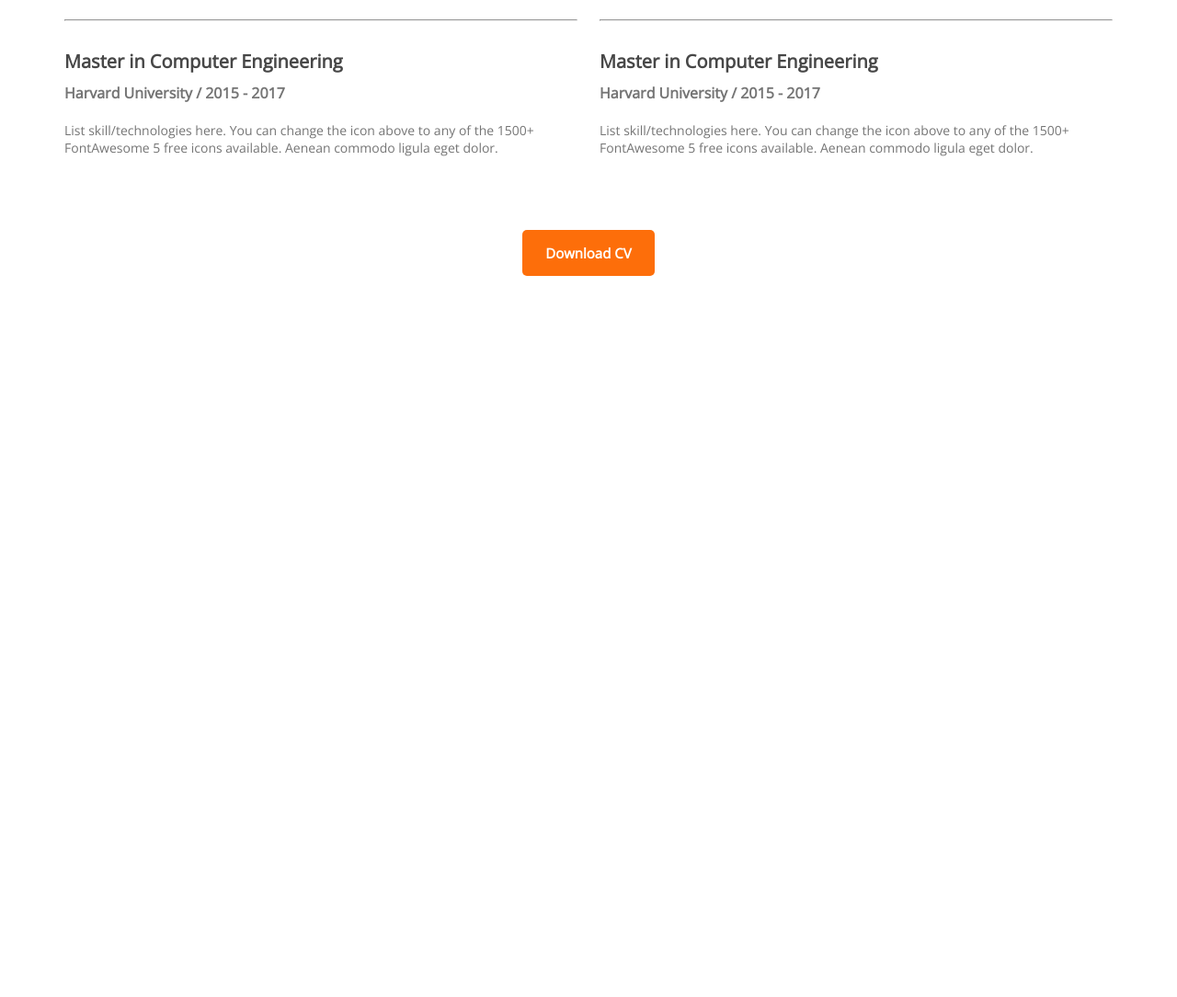
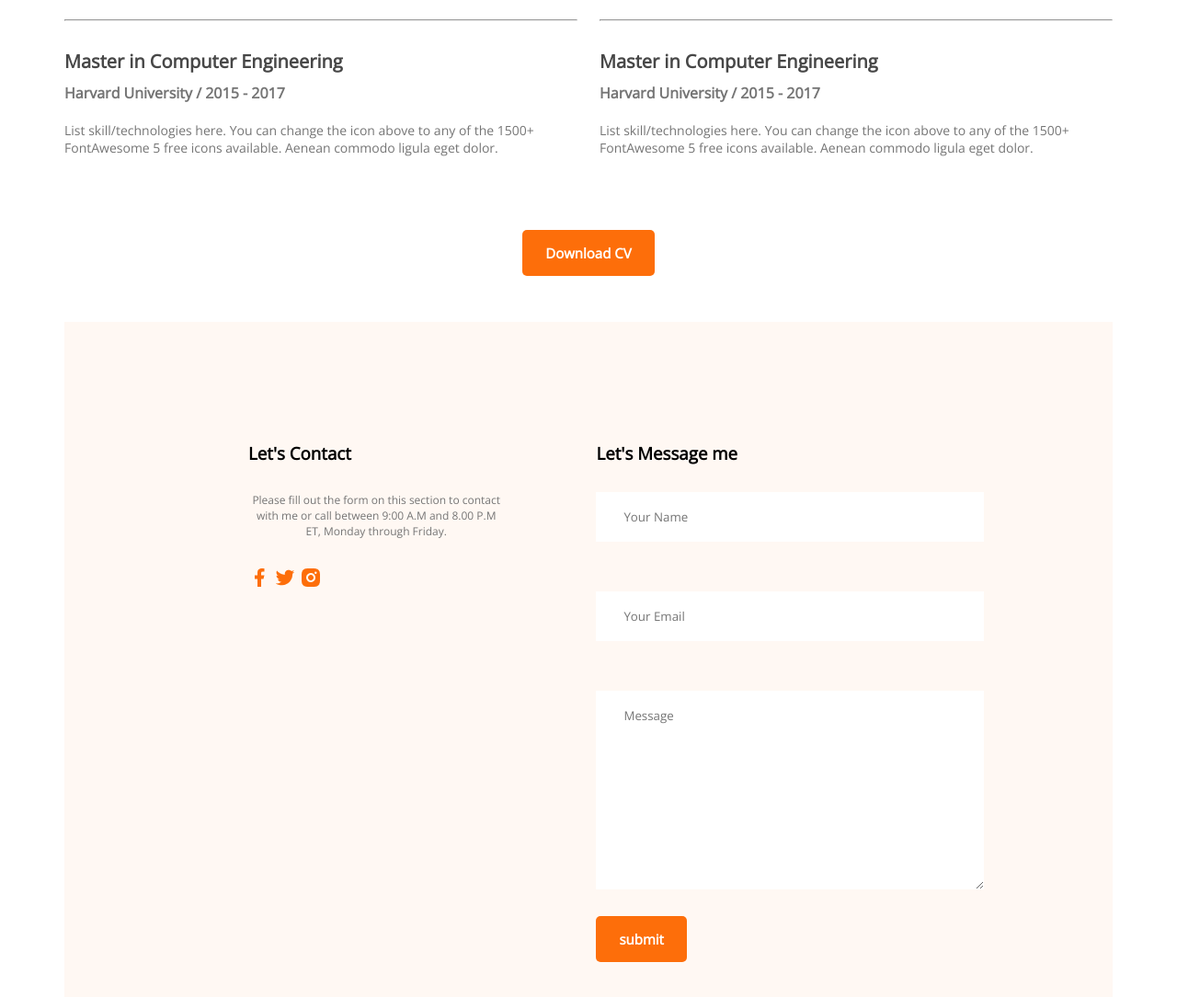
Before and after one commit to imtiaj142/first.portfolio, a plain HTML site: page index.html in a window 1280 px wide. Shown: the part 2594-3678 px from the top of the page at 92% size. Before the commit the page ends 2894 px from the top, so only its background shows below. Drawn offline with nearby package versions, Linux system fonts and the light colour scheme.

Commit message:
added contact

```diff
--- a/index.html
+++ b/index.html
@@ -151,6 +151,31 @@
             </div>
 
         </section>
+        <!--contact section-->
+        <div class="contact">
+            <div>
+                <h3 class="contact-itme">Let's Contact</h3>
+                <p class="section-description">Please fill out the form on this section to contact with me or call between 9:00 A.M and 8.00 P.M ET, Monday through Friday.</p>
+               <a href="">
+                <img src="images/icons/facebook.png" alt="">
+              </a>
+               <a href="">
+                <img src="images/icons/twitter.png" alt="">
+              </a>
+               <a href="">
+                <img src="images/icons/insta.png" alt="">
+              </a>
+
+
+            </div>
+            <div>
+                <h3 class="contact-item">Let's Message me</h3>
+                <input type="text" name="" id="" placeholder="Your Name">
+                <input type="email" name="" id="" placeholder="Your Email">
+                <textarea name="Message" id="" cols="30" rows="10" placeholder="Message"></textarea>
+                <input class="btn-primary" type="submit" value="submit">
+            </div>
+        </div>
 
     </main>
     <footer>
--- a/styles/portfolio.css
+++ b/styles/portfolio.css
@@ -188,4 +188,29 @@ section{
 .resume-button{
     margin-top: 50px;
     text-align: center;
+    margin-bottom: 50px;
 }
+/*contact*/
+.contact{
+    display: flex;
+    background: #FFF8F3;
+    gap: 100px;
+    padding: 130px 200px;
+
+}
+.contact .contact-itme{
+    text-align: left;
+    margin-bottom: 30px;
+
+
+}
+.contact input[type="text"], input[type="email"],textarea{
+    margin-bottom: 24px;
+    border: 0;
+    width: 100%;
+    padding: 18px 30px;
+    margin-top: 30px;
+}
+.contact a{
+    text-decoration: none;
+}
```
